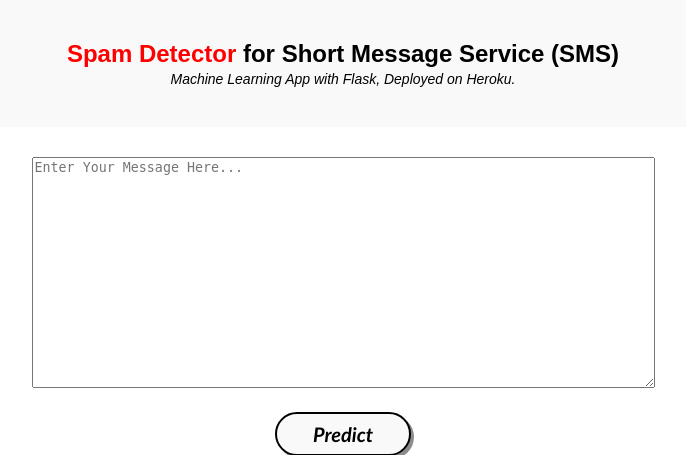
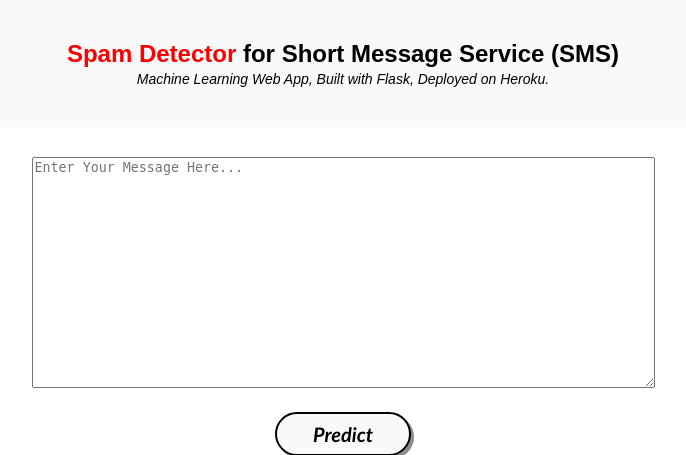
Before and after one commit to anujvyas/Spam-SMS-Classifier-Deployment, a Flask app: page / in a window 1280 px wide. Shown: the top 455 px of the page, without its empty margins (297-983 px from the left). Run offline with Flask 2, Linux system fonts and the light colour scheme; parts of the project's set-up code (start-up, migrations or seed data) failed here and were passed over.

Commit message:
Update home.html

```diff
--- a/templates/home.html
+++ b/templates/home.html
@@ -14,7 +14,7 @@
     	<div class="container">
     		<h2><span>Spam Detector</span> for Short Message Service (SMS)</h2>
             <div class='description'>
-    			<p>Machine Learning App with Flask, Deployed on Heroku.</p>
+    			<p>Machine Learning Web App, Built with Flask, Deployed on Heroku.</p>
     		</div>
     	</div>
 
```
